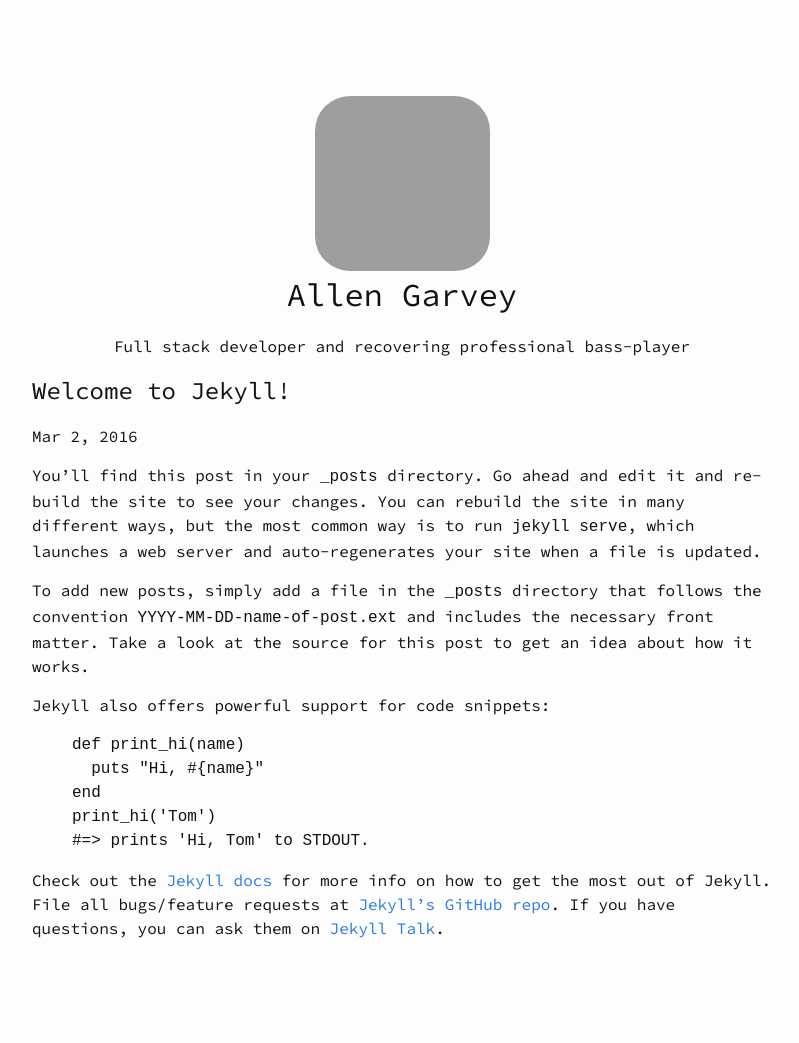
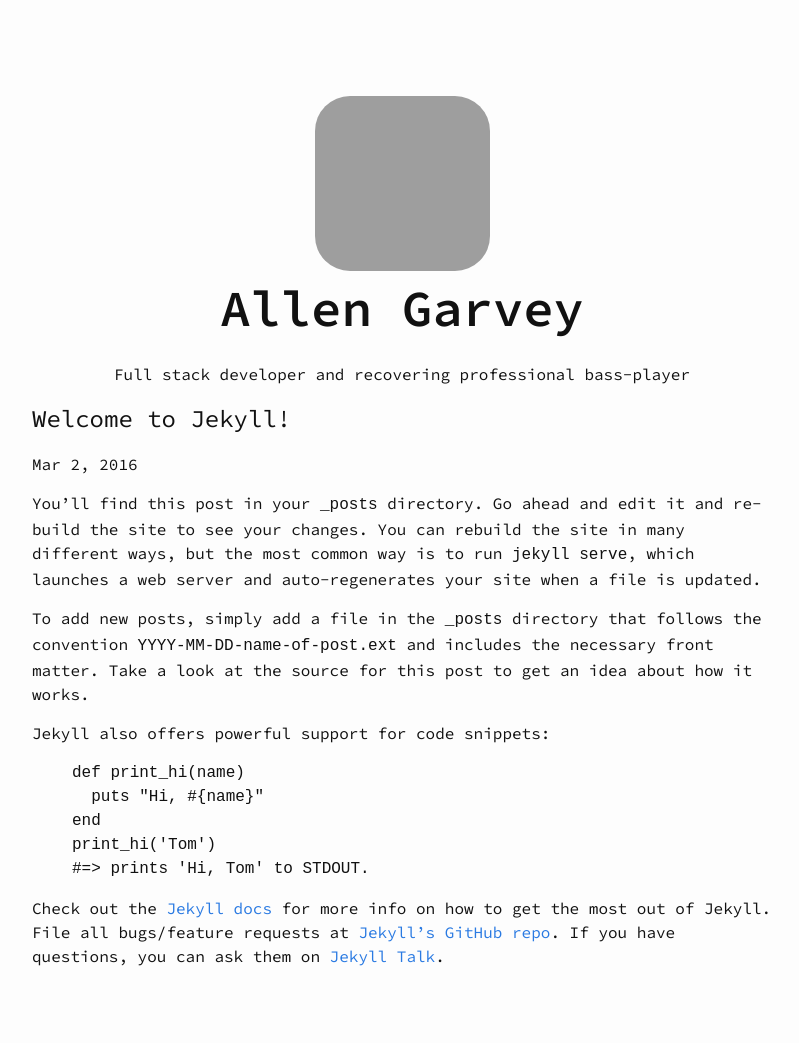
Before and after one commit to allen-garvey/personal-website-4, a Jekyll site: the page built from _posts/2016-03-01-welcome-to-jekyll.markdown, in a window 1280 px wide. Shown: the whole page, without its empty margins (238-1037 px from the left). Built offline with Jekyll 4.4.1, drawn with Linux system fonts in a browser that asks for light colours; before the commit the page ends 1015 px from its top, so only the background shows below that; grey boxes are pictures that could not be loaded.

Commit message:
edit styles for site title

```diff
--- a/_includes/header.html
+++ b/_includes/header.html
@@ -1,5 +1,5 @@
 <header class="site-header">
     <img src="https://avatars1.githubusercontent.com/u/9314727?v=3&amp;s=460" alt="Photo of Allen Garvey" class="author_img">
-    <h1>Allen Garvey</h1>
+    <h1 class="site-title">Allen Garvey</h1>
     <p>Full stack developer and recovering professional bass-player</p>
 </header>
--- a/_sass/_layout.scss
+++ b/_sass/_layout.scss
@@ -4,6 +4,10 @@
 .site-header {
     margin-top: 6em;
     text-align: center;
+    .site-title{
+        font-size: 3.157em;
+        font-weight: 600;
+    }
     .author_img{
         width: 175px;
         border-radius: 20%;
```
